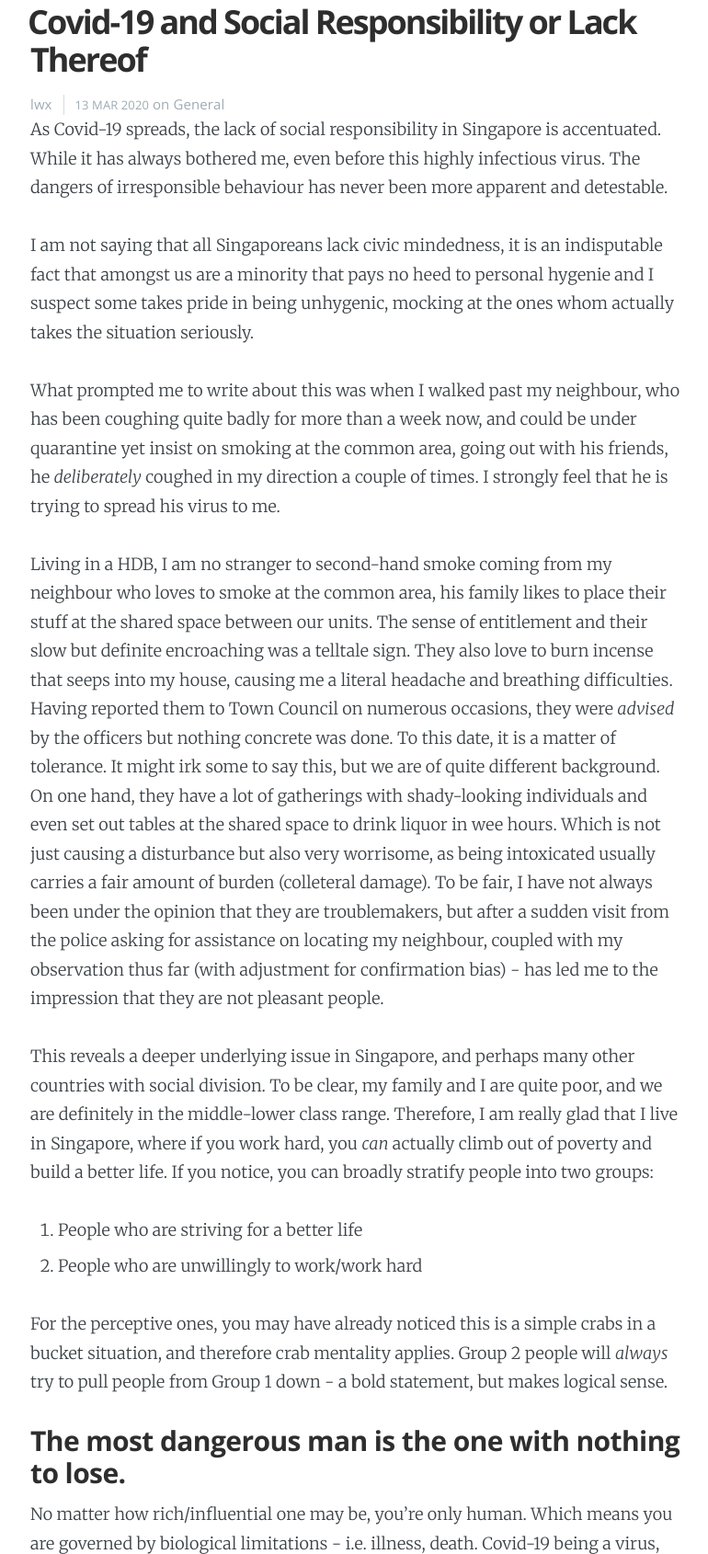
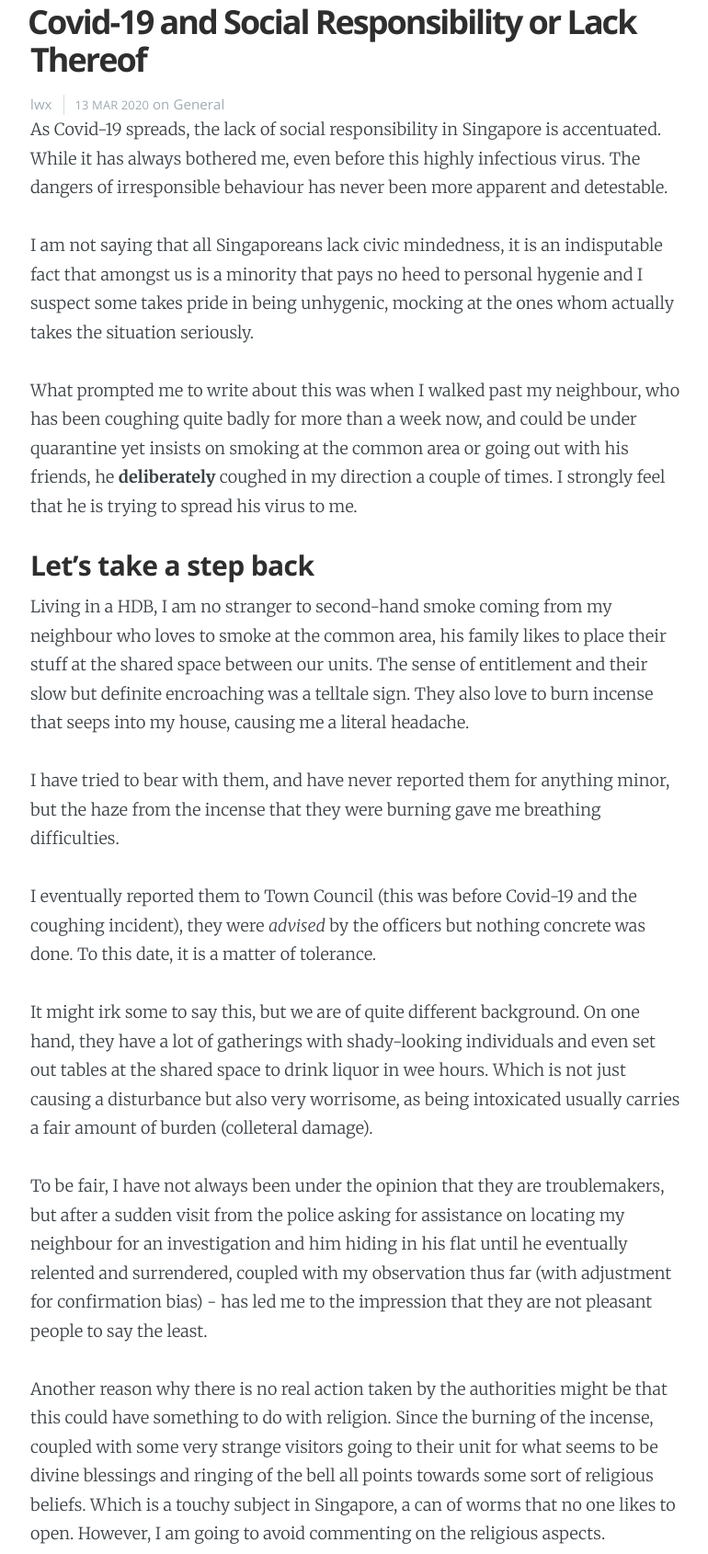
Before and after one commit to lwxblog/lwxblog.github.io, a plain HTML site: page covid-19-and-social-responsibility-or-lack-thereof.html in a window 1280 px wide. Shown: the part 567-2257 px from the top of the page at 92% size, without its empty margins (252-1022 px from the left). Drawn offline with nearby package versions, Linux system fonts and the light colour scheme.

Commit message:
Auto Commit.

```diff
--- a/covid-19-and-social-responsibility-or-lack-thereof.html
+++ b/covid-19-and-social-responsibility-or-lack-thereof.html
@@ -129,13 +129,25 @@
 
             <p>As Covid-19 spreads, the lack of social responsibility in Singapore is accentuated. While it has always bothered me, even before this highly infectious virus. The dangers of irresponsible behaviour has never been more apparent and detestable.</p>
 
-<p>I am not saying that all Singaporeans lack civic mindedness, it is an indisputable fact that amongst us are a minority that pays no heed to personal hygenie and I suspect some takes pride in being unhygenic, mocking at the ones whom actually takes the situation seriously.</p>
+<p>I am not saying that all Singaporeans lack civic mindedness, it is an indisputable fact that amongst us is a minority that pays no heed to personal hygenie and I suspect some takes pride in being unhygenic, mocking at the ones whom actually takes the situation seriously.</p>
 
-<p>What prompted me to write about this was when I walked past my neighbour, who has been coughing quite badly for more than a week now, and could be under quarantine yet insist on smoking at the common area, going out with his friends, he <em>deliberately</em> coughed in my direction a couple of times. I strongly feel that he is trying to spread his virus to me.</p>
+<p>What prompted me to write about this was when I walked past my neighbour, who has been coughing quite badly for more than a week now, and could be under quarantine yet insists on smoking at the common area or going out with his friends, he <strong>deliberately</strong> coughed in my direction a couple of times. I strongly feel that he is trying to spread his virus to me.</p>
 
-<p>Living in a HDB, I am no stranger to second-hand smoke coming from my neighbour who loves to smoke at the common area, his family likes to place their stuff at the shared space between our units. The sense of entitlement and their slow but definite encroaching was a telltale sign. They also love to burn incense that seeps into my house, causing me a literal headache and breathing difficulties. Having reported them to Town Council on numerous occasions, they were <em>advised</em> by the officers but nothing concrete was done. To this date, it is a matter of tolerance. It might irk some to say this, but we are of quite different background. On one hand, they have a lot of gatherings with shady-looking individuals and even set out tables at the shared space to drink liquor in wee hours. Which is not just causing a disturbance but also very worrisome, as being intoxicated usually carries a fair amount of burden (colleteral damage). To be fair, I have not always been under the opinion that they are troublemakers, but after a sudden visit from the police asking for assistance on locating my neighbour, coupled with my observation thus far (with adjustment for confirmation bias) - has led me to the impression that they are not pleasant people.</p>
+<h3 id="lets-take-a-step-back">Let’s take a step back</h3>
 
-<p>This reveals a deeper underlying issue in Singapore, and perhaps many other countries with social division. To be clear, my family and I are quite poor, and we are definitely in the middle-lower class range. Therefore, I am really glad that I live in Singapore, where if you work hard, you <em>can</em> actually climb out of poverty and build a better life. If you notice, you can broadly stratify people into two groups:</p>
+<p>Living in a HDB, I am no stranger to second-hand smoke coming from my neighbour who loves to smoke at the common area, his family likes to place their stuff at the shared space between our units. The sense of entitlement and their slow but definite encroaching was a telltale sign. They also love to burn incense that seeps into my house, causing me a literal headache.</p>
+
+<p>I have tried to bear with them, and have never reported them for anything minor, but the haze from the incense that they were burning gave me breathing difficulties.</p>
+
+<p>I eventually reported them to Town Council (this was before Covid-19 and the coughing incident), they were <em>advised</em> by the officers but nothing concrete was done. To this date, it is a matter of tolerance.</p>
+
+<p>It might irk some to say this, but we are of quite different background. On one hand, they have a lot of gatherings with shady-looking individuals and even set out tables at the shared space to drink liquor in wee hours. Which is not just causing a disturbance but also very worrisome, as being intoxicated usually carries a fair amount of burden (colleteral damage).</p>
+
+<p>To be fair, I have not always been under the opinion that they are troublemakers, but after a sudden visit from the police asking for assistance on locating my neighbour for an investigation and him hiding in his flat until he eventually relented and surrendered, coupled with my observation thus far (with adjustment for confirmation bias) - has led me to the impression that they are not pleasant people to say the least.</p>
+
+<p>Another reason why there is no real action taken by the authorities might be that this could have something to do with religion. Since the burning of the incense, coupled with some very strange visitors going to their unit for what seems to be divine blessings and ringing of the bell all points towards some sort of religious beliefs. Which is a touchy subject in Singapore, a can of worms that no one likes to open. However, I am going to avoid commenting on the religious aspects.</p>
+
+<p>Their actions reveal many deeper underlying issues in Singapore, and perhaps many other countries with social division. To be clear, my family and I are quite poor, and we are definitely in the middle-lower class range. Therefore, I am really glad that I live in Singapore, where if you work hard, you <em>can</em> actually climb out of poverty and build a better life. If you notice, you can broadly stratify people into two groups:</p>
 
 <ol>
   <li>People who are striving for a better life</li>
@@ -154,7 +166,7 @@
 
 <ol>
   <li>Hong Kong Riots (some would say protests but it’s my blog)</li>
-  <li>Shincheonji</li>
+  <li>Shincheonji - the South Korean church that spreads Covid-19 deliberately</li>
 </ol>
 
 <p>In the first example, it appears to be the HK SAR v The People of HK. But if one would dive deeper, you will find that there is actually a majority of HK citizens against the rioters/protestors. Which brings me to my point, the rioters are Group 2 people, unable to obtain a foothold in society, or a sufficiently comfortable position in life, which leads them to revolt since they have <em>nothing to lose</em>.</p>
```
Also changed, not shown: author/lwx/rss.xml (+17 -5 lines), tag/general/rss.xml (+17 -5 lines).
